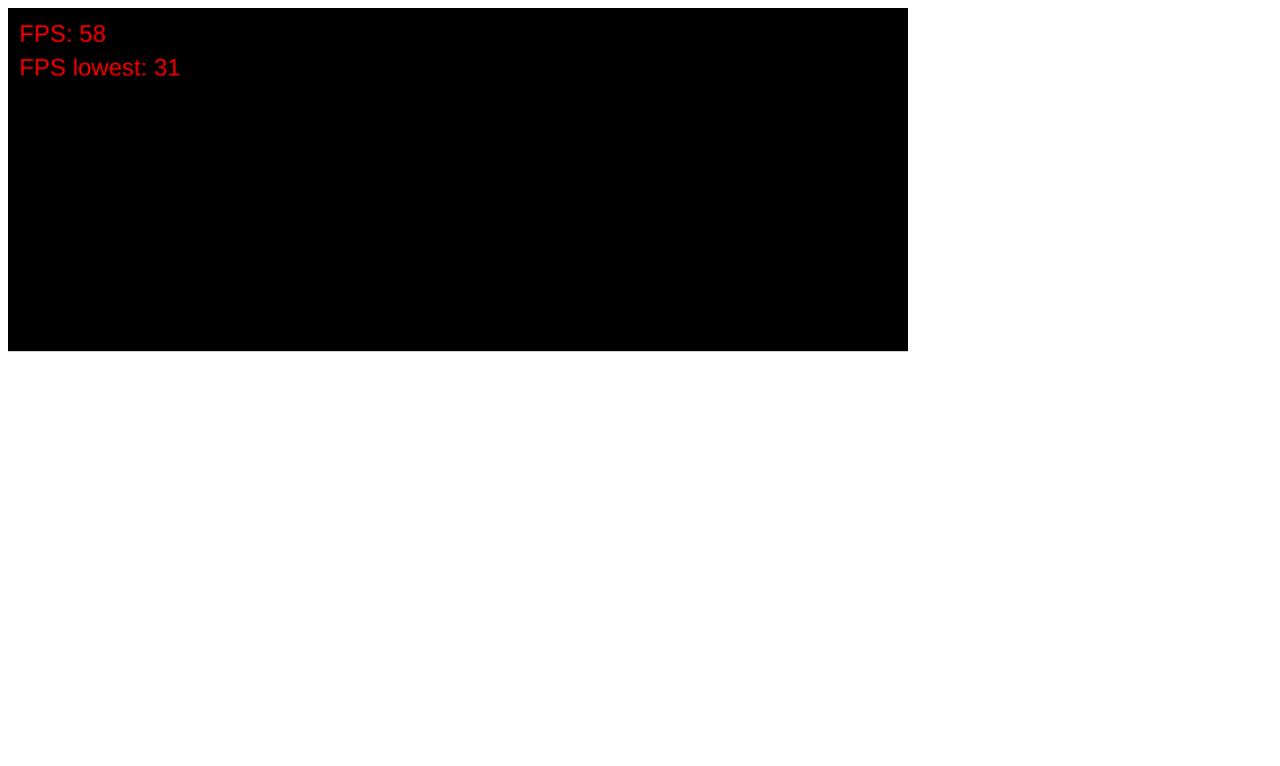
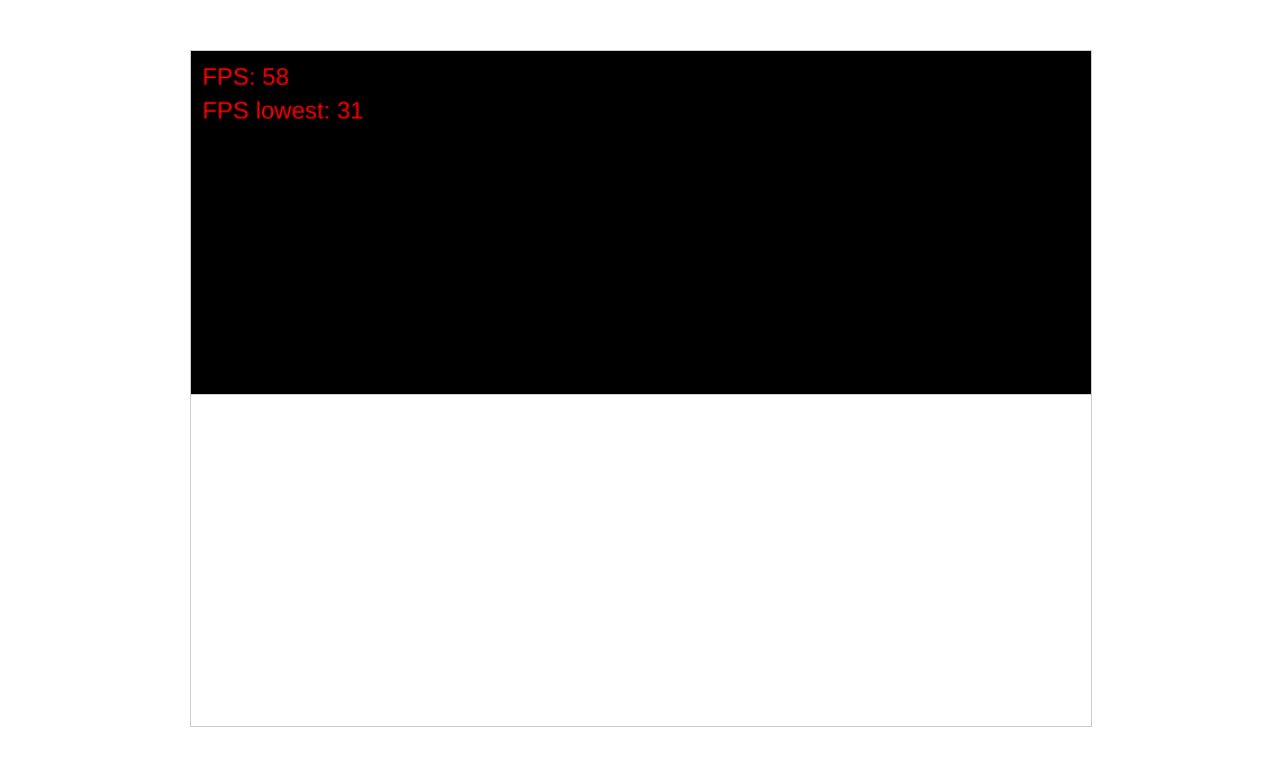
Before and after one commit to GG-games/ParallelWorlds, a plain HTML site: page index.html in a window 1280 px wide. Drawn offline with Linux system fonts and the light colour scheme.

Commit message:
added some css

```diff
--- a/index.html
+++ b/index.html
@@ -3,20 +3,31 @@
   <head>
     <title>Parallel Universe</title>
     <style>
+      html, body {
+        margin: 0;
+        padding: 0;
+        -webkit-font-smoothing: antialiased;
+        -webkit-text-shadow: rgba(0,0,0,.01) 0 0 1px;
+      }
       canvas {
         width: 900px;
         margin: auto;
         background: black;
+        border: 1px solid #ccc;
         image-rendering: crisp-edges;
         image-rendering: -moz-crisp-edges;
         image-rendering: -webkit-optimize-contrast;
         -ms-interpolation-mode: nearest-neighbor;
       }
+      .canvasHolder {
+        width: 900px;
+        margin: 50px auto;
+      }
     </style>
   </head>
 
   <body>
-    <div>
+    <div class="canvasHolder">
       <canvas id="canvas" height="600" width="800" moz-opaque></canvas>
     </div>
 
--- a/maps/map001.json
+++ b/maps/map001.json
@@ -1,6 +1,6 @@
 {
-  'name': '',
-  'data': [
+  "name": "",
+  "data": [
     0, 0, 0, 0, 0
   ]
 }
```
Also changed, not shown: js/polyfills.js (line endings or trailing spaces).
